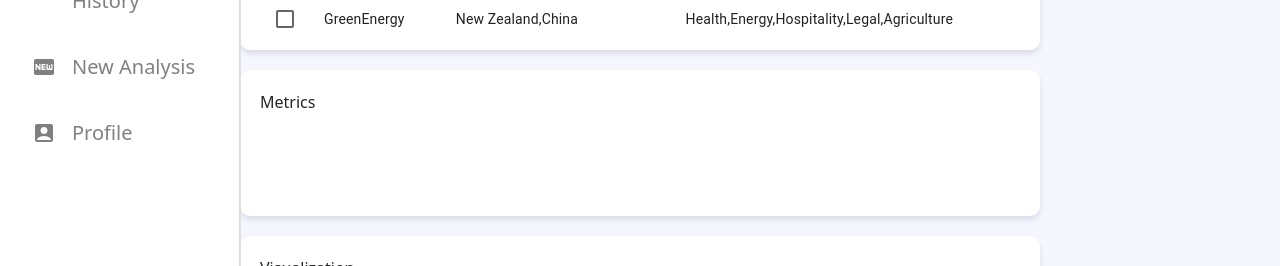
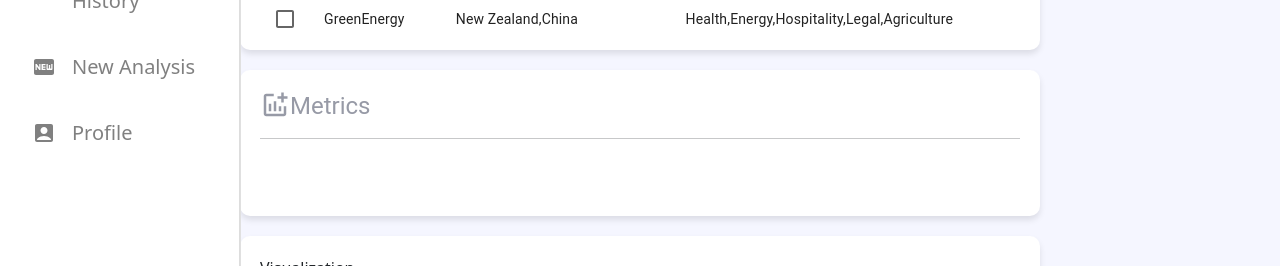
Before and after one commit to ZXGBryce/9900backup, a React (Create React App) app in the folder frontend/: page /analysis/1 in a window 1280 px wide. Shown: the part 402-668 px from the top of the page. Built offline with nearby package versions, Linux system fonts and the light colour scheme.

Commit message:
Resolved merge conflicts

```diff
--- a/frontend/src/pages/analysis.jsx
+++ b/frontend/src/pages/analysis.jsx
@@ -2,6 +2,7 @@ import { useState } from 'react'
 import { Box, Checkbox, FormControlLabel, Typography, Button } from '@mui/material'
 import { styled } from '@mui/system'
 import CorporateFareIcon from '@mui/icons-material/CorporateFare';
+import AddchartIcon from '@mui/icons-material/Addchart';
 
 // components
 import Header from '../components/Header'
@@ -50,7 +51,7 @@ function Analysis () {
     // dummy metrics and indicator list
     const [metricList, setMetricList] = useState(
     {
-        'APRA_CPG_229': [
+        'metricName1': [
             {
                 'name': 'Technological innovation',
                 'value': '0.475338734',
@@ -66,7 +67,7 @@ function Analysis () {
                 'governance': 'No',
             }
         ],
-        'TNFD': [
+        'metricName2': [
             {
                 'name': 'Proportion of annual revenue exposed to physical risks',
                 'value': '0.136900998',
@@ -167,7 +168,12 @@ function Analysis () {
                     <CompanyBox companyList={filteredCompanies} onCompanySelect={handleCompanySelect} key={key}/>
                 </div>
                 <div className='container-block'>
-                    Metrics
+                    <div className='analysis-title'>
+                        <AddchartIcon style={{ fontSize: 30, color:'#979aa6' }}/>
+                        <Typography style={{ color:'#979aa6'}} variant='h5'>Metrics</Typography>
+                    </div>
+                    <hr />
+
                 </div>
                 <div className='container-block'>
                     Visualization
```
